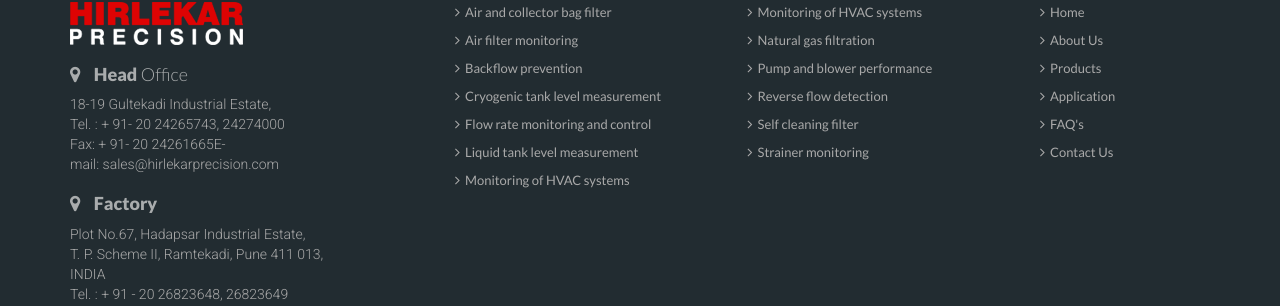
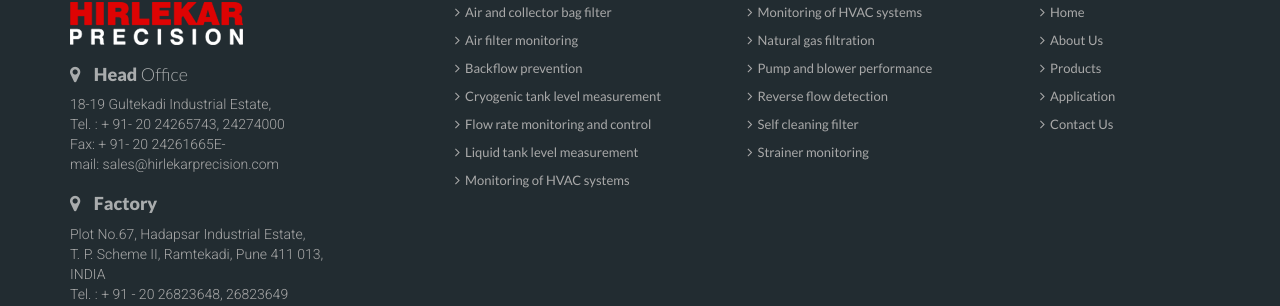
Before and after one commit to hirlekarprecision/hirlekarprecision.github.io, a Jekyll site: the page built from contact.html, in a window 1280 px wide. Shown: the part 1340-1646 px from the top of the page. Built offline with Jekyll 4.4.1, drawn with Linux system fonts in a browser that asks for light colours.

Commit message:
Removed FAQs link from footer

```diff
--- a/_includes/footer.html
+++ b/_includes/footer.html
@@ -80,7 +80,6 @@
               <li><a href="/about.html">About Us</a></li>
               <li><a href="/products/">Products</a></li>
               <li><a href="/applications.html">Application</a></li>
-              <li><a href="/faq.html;">FAQ's</a></li>
               <li><a href="/contact.html">Contact Us</a></li>
             </ul>
           </div>
```
